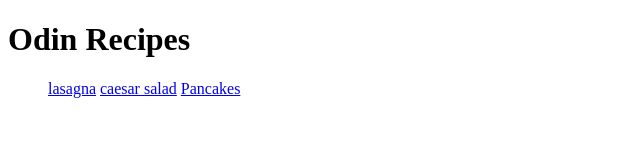
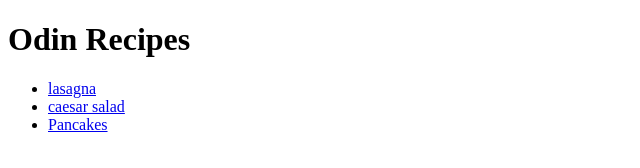
Before and after one commit to Iman-dev7/odin-recipes, a plain HTML site: page index.html in a window 1280 px wide. Shown: the whole page, without its empty margins (0-640 px from the left). Drawn offline with Linux system fonts and the light colour scheme.

Commit message:
Fix broken links and finalize recipe pages

```diff
--- a/index.html
+++ b/index.html
@@ -7,9 +7,9 @@
 <body>
     <h1>Odin Recipes</h1>
 <ul>
-    <a href="recipes/lasagna.html">lasagna</a>
-    <a href="recipes/caesar-salad.html">caesar salad</a>
-    <a href="recipes/Pancakes.html">Pancakes</a>
+   <li> <a href="recipes/lasagna.html">lasagna</a> </li>
+   <li> <a href="recipes/Caesar-salad.html">caesar salad</a> </li>
+    <li> <a href="recipes/pancakes.html">Pancakes</a> </li>
 </ul>
 </body>
 </html>
```
